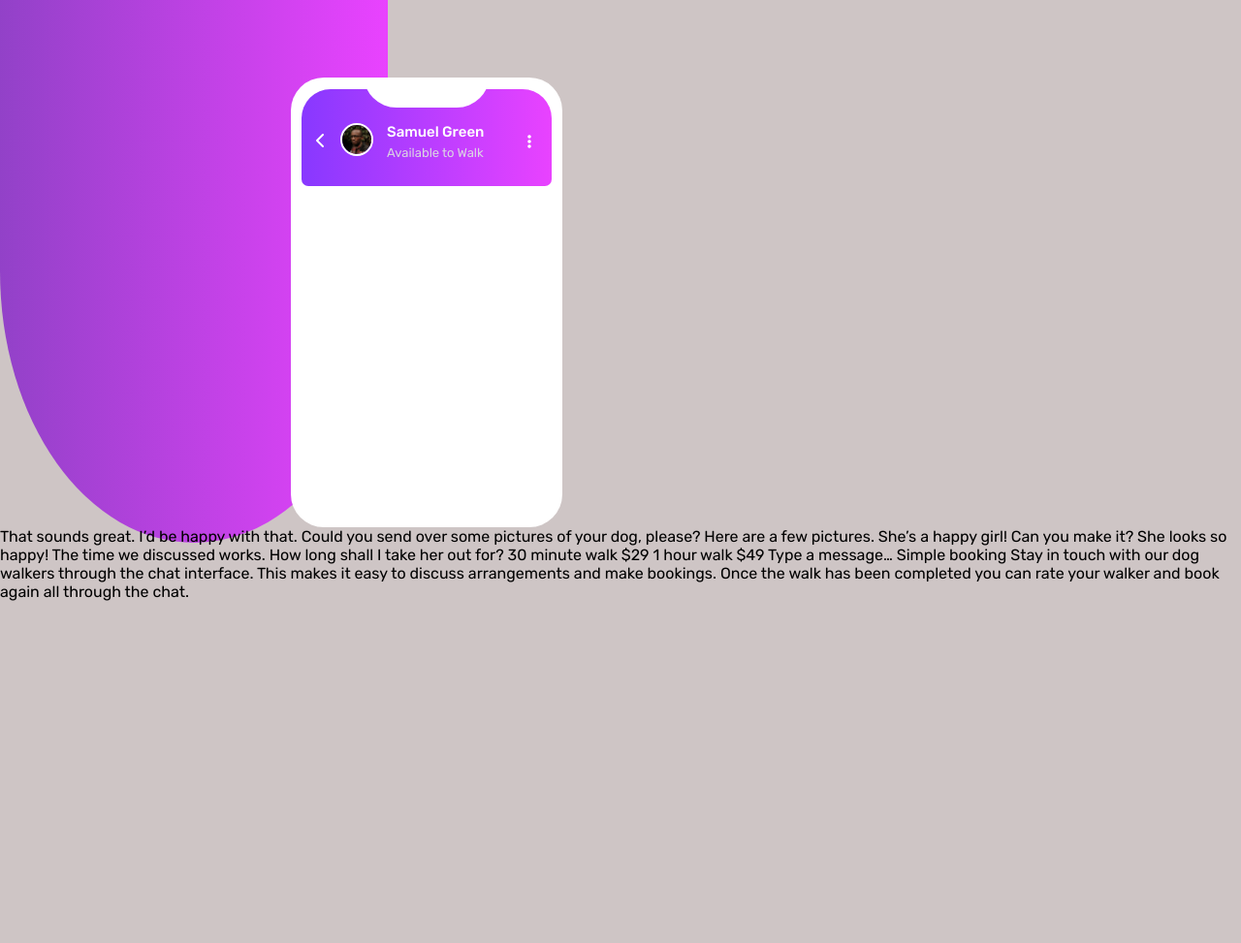
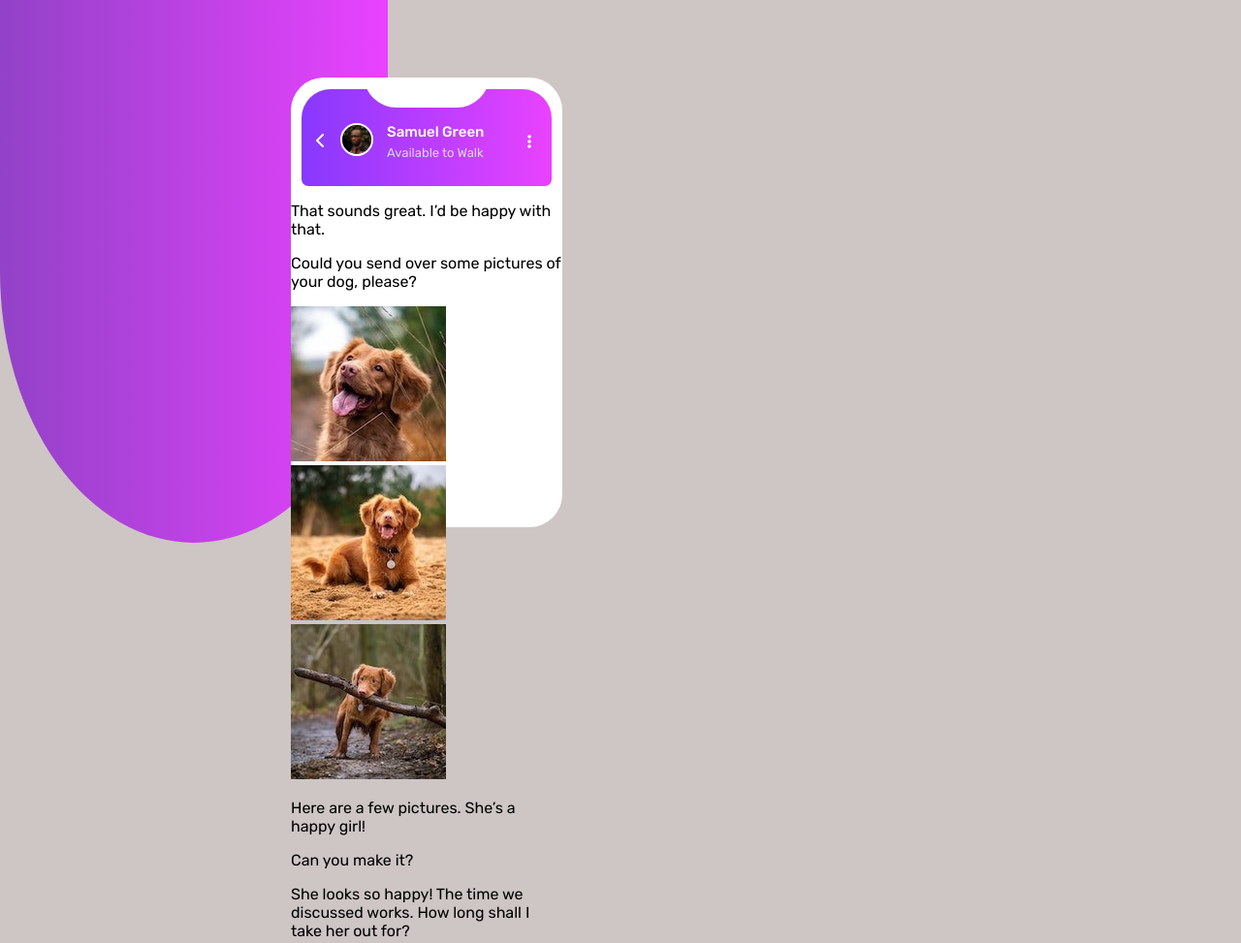
Before and after one commit to Annieleoliveiraa/Landingpage-master, a plain HTML site: page index.html in a window 1280 px wide. Shown: the top 973 px of the page at 97% size. Before the commit the page ends 800 px from the top, so only its background shows below. Drawn offline with Linux system fonts and the light colour scheme.

Commit message:
Inicializando o chat do projeto

```diff
--- a/index.html
+++ b/index.html
@@ -29,20 +29,48 @@
             <i class="fa-solid fa-ellipsis"></i>
         </div>
     </div>
+
+    <div class="card-background">
+      <div class="card-info">
+
+        <div class="boxtext-1">
+         <p class="color-name">
+           That sounds great. I’d be happy with that.
+         </p>
+        </div>
+
+        <div class="boxtext-2">
+         <p class="color-name">
+           Could you send over some pictures of your dog, please?
+         </p>
         </div>
 
 
-<div class="card-info">
+        <div class="box-dogs">
+          <img class="img-dog" src="./images/dog-image-1.jpg" alt="foto de um cachorro">
+          <img class="img-dog" src="./images/dog-image-2.jpg" alt="foto de um cachorro deitado">
+          <img class="img-dog" src="./images/dog-image-3.jpg" alt="foto de um cachorro com um brinquedo">
+         </div>
 
-  That sounds great. I’d be happy with that.
+         <div class="boxtext-3">
+           <p class="color-name1">
+             Here are a few pictures. She’s a happy girl!
+           </p>
+         </div>
 
-  Could you send over some pictures of your dog, please?
+        <div class="boxtext-4">
+         <p class="color-name1">
+           Can you make it?
+         </p>
+        </div>
 
-  Here are a few pictures. She’s a happy girl!
+         <div class="boxtext-5">
+           <p class="color-name">
+             She looks so happy! The time we discussed works. How long shall I take her out for?
+           </p>
+         </div>
 
-  Can you make it?
 
-  She looks so happy! The time we discussed works. How long shall I take her out for?
 
          30 minute walk
          $29
@@ -58,6 +86,14 @@
          discuss arrangements and make bookings. Once the walk has been completed you can rate
          your walker and book again all through the chat.
        </div>
+    </div>
+
+
+
+</div>
+
+
+
 
 
 
```
Lines whose indentation alone changed are shown as unchanged.
